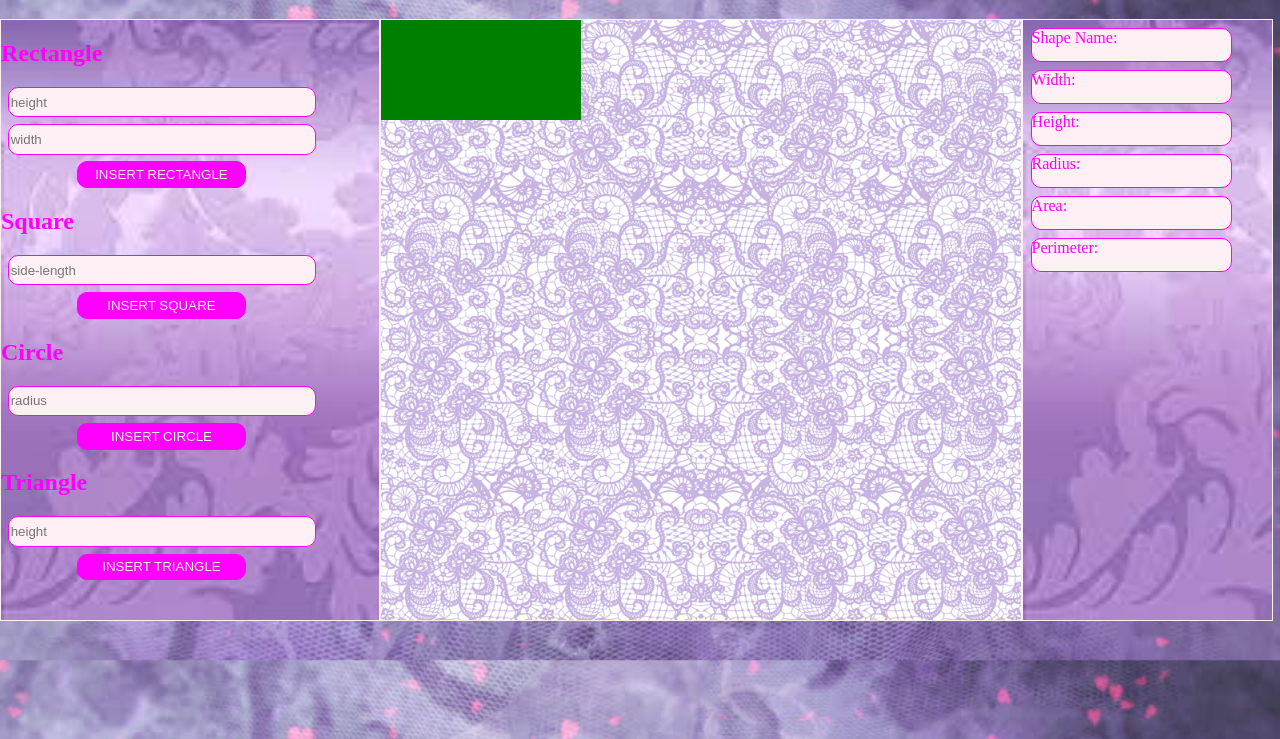
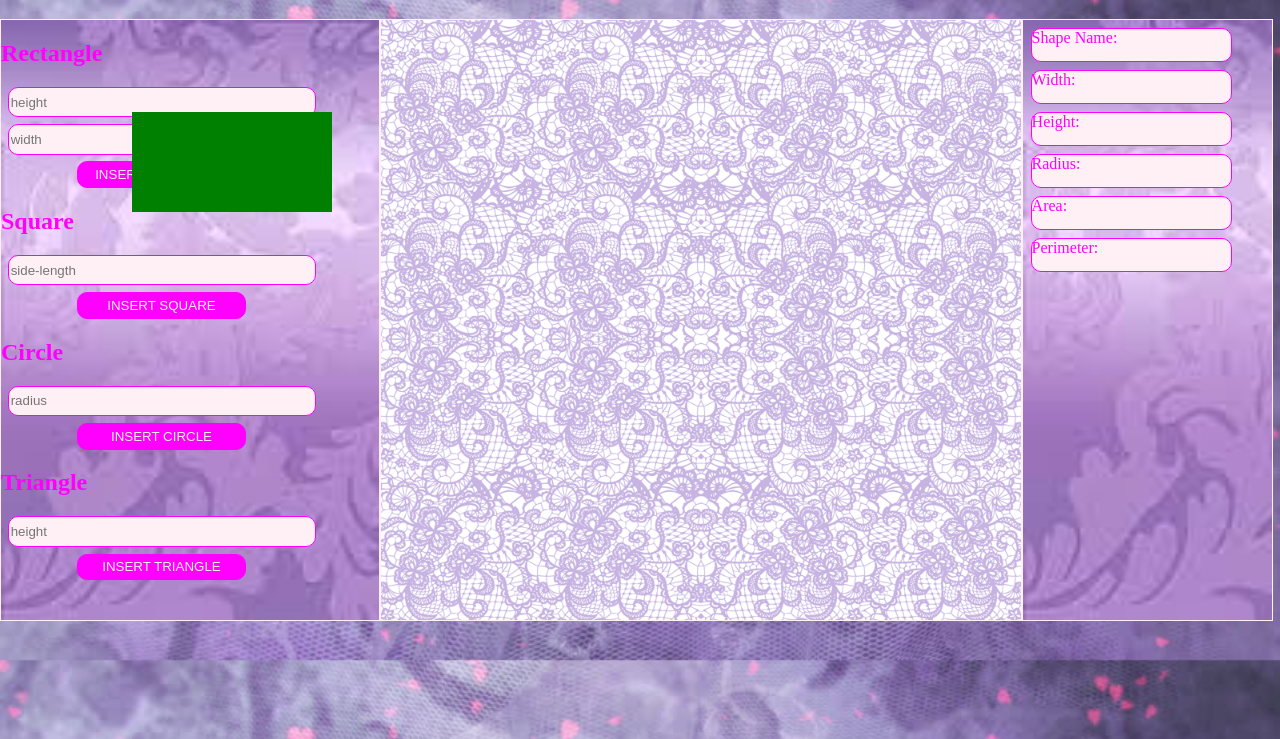
Before and after one commit to Erica-Brock/Shapes-TypescriptLab, a website: page index.html in a window 1280 px wide. Both pictures are taken after a click on the button "INSERT RECTANGLE". Shown: the part 61-800 px from the top of the page. Drawn offline with Linux system fonts and the light colour scheme.

Commit message:
added random position function

```diff
--- a/sass/_mixins.scss
+++ b/sass/_mixins.scss
@@ -12,16 +12,19 @@
 }
 
 @mixin square {
+    position: absolute;
 	width: 100px;
 	height: 100px;
 	background: $square-color;
 }
 @mixin rectangle{
+    position: absolute;
     width: 200px;
     height: 100px;
     background: $rectangle-color;
 }
 @mixin circle {
+    position: absolute;
 	width: 100px;
 	height: 100px;
 	background:$circle-color;
@@ -30,6 +33,7 @@
 	border-radius: 50%;
 }
 @mixin triangle{
+    position: absolute;
 	width: 0;
 	height: 0;
 	border-top: 100px solid $triangle-color;
--- a/scripts.js
+++ b/scripts.js
@@ -10,7 +10,6 @@ var __extends = (this && this.__extends) || (function () {
 })();
 //getting all buttons from the document
 document.addEventListener("DOMContentLoaded", function () {
-    var myButtons = document.getElementsByTagName('button');
     var recBtn = document.getElementById("rectangle-button");
     var squareBtn = document.getElementById("square-button");
     var cirBtn = document.getElementById("circle-button");
@@ -44,6 +43,9 @@ document.addEventListener("DOMContentLoaded", function () {
         Shape.prototype.draw = function (id) {
             shapeContainer.appendChild(this.div);
             this.div.id = id;
+            var position = randomPosition();
+            this.div.style.top = position.top + "px";
+            this.div.style.left = position.right + "px";
         };
         return Shape;
     }());
@@ -118,3 +120,17 @@ document.addEventListener("DOMContentLoaded", function () {
         tri.draw("triangle");
     });
 });
+//function randomPosition(){
+//    let num=randomNum(500,1);
+//  let left= `${num}px`
+//let top= `${num}px`
+//}
+function randomNum(max, min) {
+    return Math.random() * (max - min) + min;
+}
+function randomPosition() {
+    return {
+        top: randomNum(500, 1),
+        right: randomNum(300, 1)
+    };
+}
--- a/scripts.ts
+++ b/scripts.ts
@@ -1,6 +1,5 @@
 //getting all buttons from the document
 document.addEventListener("DOMContentLoaded", function () {
-    const myButtons: NodeListOf<HTMLButtonElement> = document.getElementsByTagName('button');
     const recBtn: HTMLElement = document.getElementById("rectangle-button");
     const squareBtn: HTMLElement = document.getElementById("square-button");
     const cirBtn: HTMLElement = document.getElementById("circle-button");
@@ -8,10 +7,10 @@ document.addEventListener("DOMContentLoaded", function () {
     //getting all inputs from the document
     const myInputs: NodeListOf<HTMLInputElement> = document.getElementsByTagName("input");
     const recInfo1: HTMLInputElement = (<HTMLInputElement>document.getElementById("rec-height"));
-    const recInfo2: HTMLInputElement = (<HTMLInputElement>document.getElementById("rec-width"))
-    const squareInfo: HTMLInputElement = (<HTMLInputElement>document.getElementById("square-length"))
-    const cirInfo: HTMLInputElement = (<HTMLInputElement>document.getElementById("circle-radius"))
-    const triInfo: HTMLInputElement = (<HTMLInputElement>document.getElementById("tri-height"))
+    const recInfo2: HTMLInputElement = (<HTMLInputElement>document.getElementById("rec-width"));
+    const squareInfo: HTMLInputElement = (<HTMLInputElement>document.getElementById("square-length"));
+    const cirInfo: HTMLInputElement = (<HTMLInputElement>document.getElementById("circle-radius"));
+    const triInfo: HTMLInputElement = (<HTMLInputElement>document.getElementById("tri-height"));
     //getting all outputs from the document
     const shapeName: string = document.getElementById("shape-name").innerHTML;
     const width: string = document.getElementById("width").innerHTML;
@@ -46,6 +45,9 @@ document.addEventListener("DOMContentLoaded", function () {
         draw(id):void{
             shapeContainer.appendChild(this.div);
             this.div.id=id;
+            let position= randomPosition();
+            this.div.style.top=`${position.top}px`
+            this.div.style.left=`${position.right}px`
         }
     }
      //creating square class
@@ -108,3 +110,18 @@ document.addEventListener("DOMContentLoaded", function () {
             tri.draw("triangle");
         })
 })
+//function randomPosition(){
+//    let num=randomNum(500,1);
+  //  let left= `${num}px`
+    //let top= `${num}px`
+//}
+function randomNum(max,min){
+    return Math.random() * (max - min) + min;
+}
+
+function randomPosition() {
+    return {
+        top: randomNum(500,1),
+        right: randomNum(300,1)
+    };
+}
```
Also changed, not shown: css/styles.css, 1 other file.
